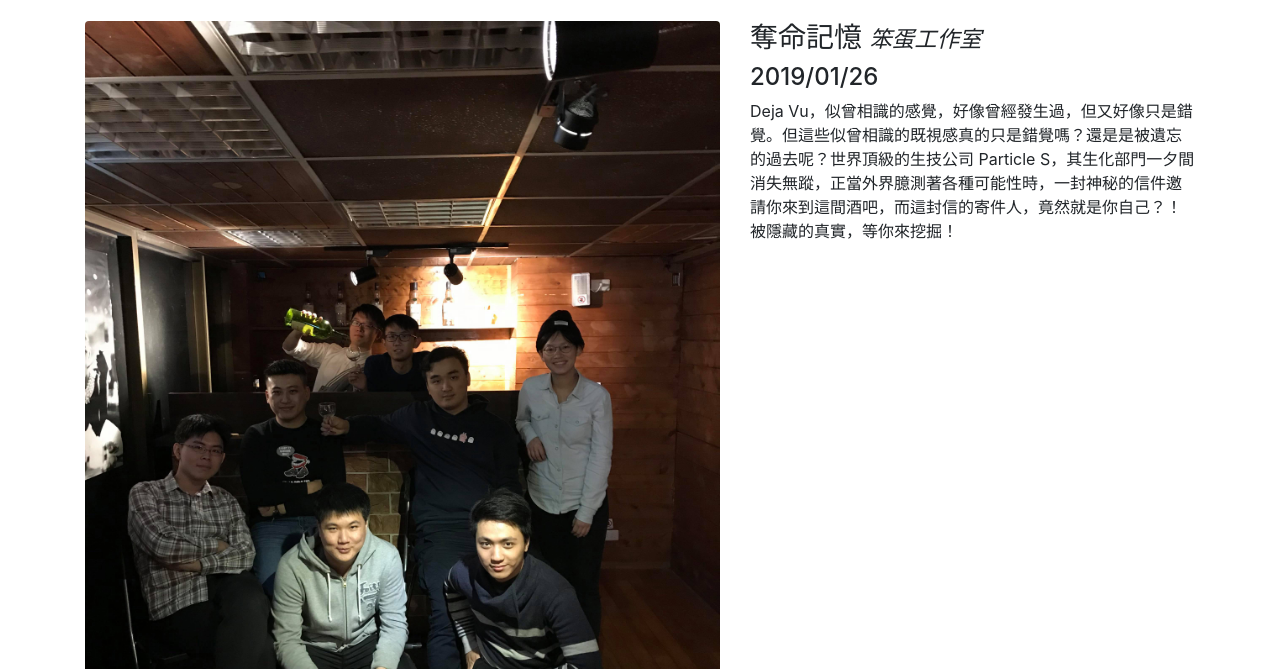
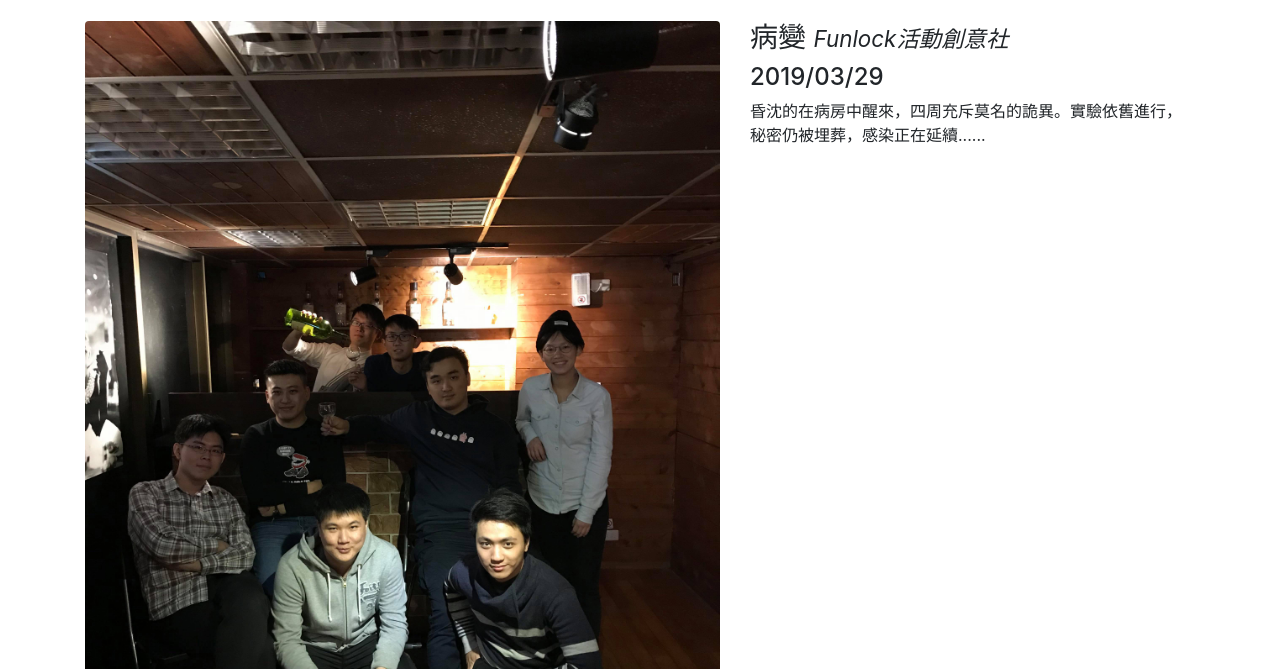
Before and after one commit to ting830812/TrueEscape, a website: page index.html in a window 1280 px wide. Shown: the part 131-800 px from the top of the page. Drawn offline with Linux system fonts and the light colour scheme.

Commit message:
20190329

```diff
--- a/index.html
+++ b/index.html
@@ -68,6 +68,24 @@
       <h1 class="my-4">Ting
         <!-- <small>Secondary Text</small> -->
       </h1>
+
+      <div class="row">
+
+        <div class="col-md-7">
+          <a href="img/20190329.jpg">
+            <img class="img-fluid rounded mb-3 mb-md-0" src="img/20190126.jpg" alt="">
+          </a>
+        </div>
+        <div class="col-md-5">
+          <h3>病變 <small><i>Funlock活動創意社</i></small></h3>
+          <h4>2019/03/29</h4>
+          <p>昏沈的在病房中醒來，四周充斥莫名的詭異。實驗依舊進行，秘密仍被埋葬，感染正在延續......</p>
+<!--           <a class="btn btn-primary" href="#">View Project</a>
+ -->        </div>
+      </div>
+      <!-- /.row -->
+
+      <hr>
 
       <div class="row">
 
```
Also changed, not shown: img/20190329.jpg (added).
